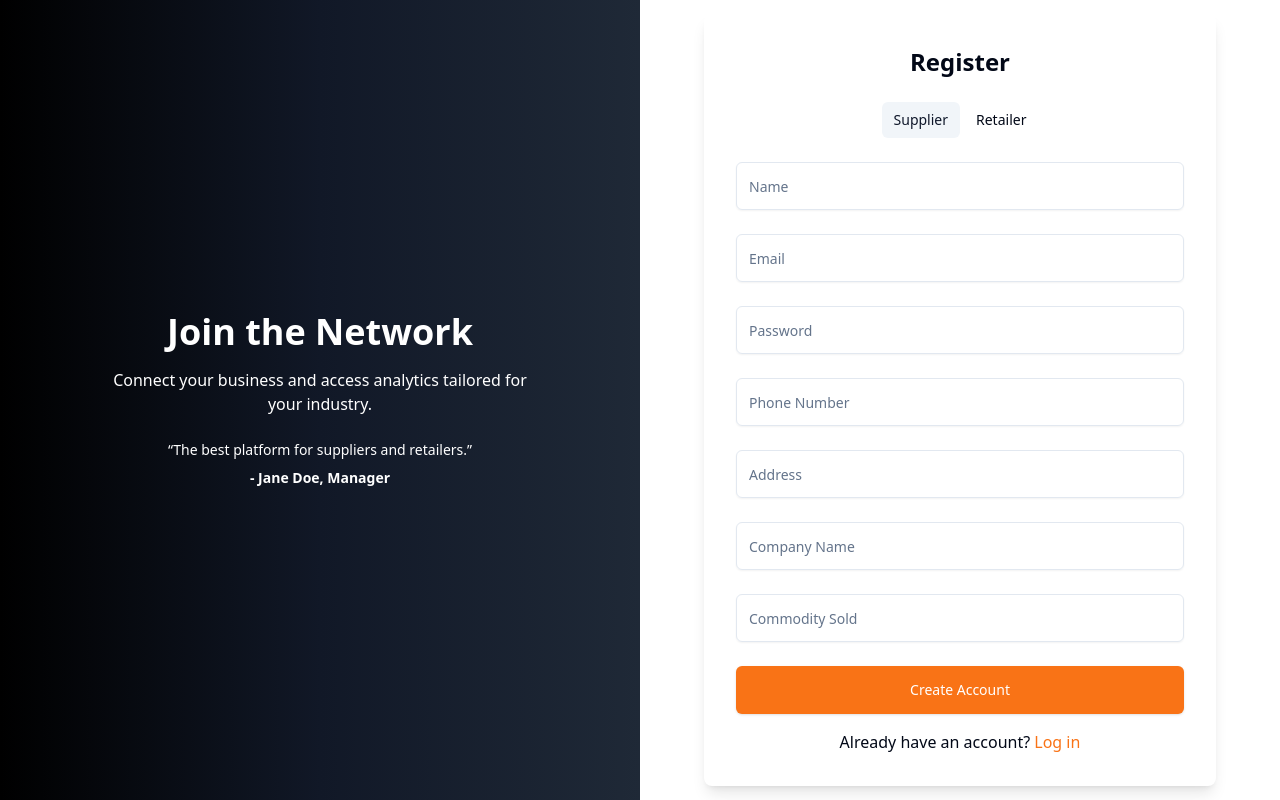
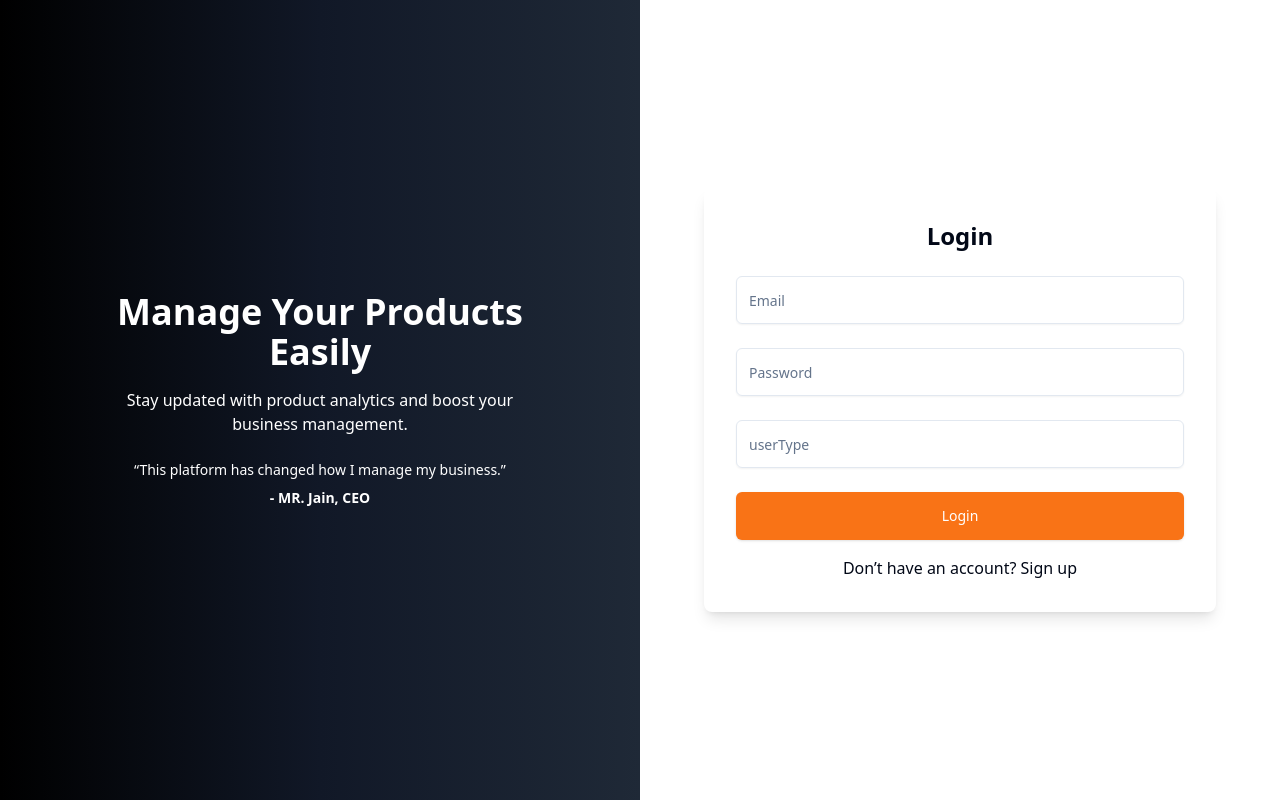
Before and after one commit to amanupadhyay28/ExpiryGuard, a React (Vite) app: page / in a window 1280 px wide. Built offline with nearby package versions, Linux system fonts and the light colour scheme.

Commit message:
added routing

```diff
--- a/src/App.jsx
+++ b/src/App.jsx
@@ -1,5 +1,11 @@
-import React, { useState, useEffect } from "react";
-import { BrowserRouter as Router, Routes, Route } from "react-router-dom";
+import React from "react";
+import {
+  BrowserRouter as Router,
+  Routes,
+  Route,
+  Navigate,
+} from "react-router-dom";
+import { useSelector } from "react-redux";
 import Register from "./pages/auth/Register";
 import Login from "./pages/auth/Login";
 import Sidebar from "./components/custom/Sidebar";
@@ -9,30 +15,62 @@ import Inventory from "./components/custom/Inventory";
 import Redistribution from "./components/custom/Redistribution";
 
 function App() {
-  const [authenticated, setAuthenticated] = useState(false);
+  const isAuthenticated = useSelector((state) => state.auth.isAuthenticated);
 
   return (
-    <>
     <Router>
-        {!authenticated ? (
+      <Routes>
+        {/* Public Routes */}
+        <Route
+          path="/"
+          element={
+            isAuthenticated ? <Navigate to="/dashboard" replace /> : <Login />
+          }
+        />
+        <Route
+          path="/register"
+          element={
+            isAuthenticated ? (
+              <Navigate to="/dashboard" replace />
+            ) : (
               <Register />
-        ) : (
+            )
+          }
+        />
+
+        {/* Protected Routes */}
+        <Route
+          path="/dashboard"
+          element={
+            isAuthenticated ? (
               <div className="flex">
                 <Sidebar />
                 <div className="flex-1 flex flex-col">
                   <Header />
                   <main className="p-4 bg-gray-100 flex-1 overflow-auto">
-                <Routes>
-                  <Route path="/" element={<Dashboard />} />
-                  <Route path="/inventory" element={<Inventory />} />
-                  <Route path="/redistribution" element={<Redistribution />} />
-                </Routes>
+                    <Dashboard />
                   </main>
                 </div>
               </div>
-        )}
+            ) : (
+              <Navigate to="/" replace />
+            )
+          }
+        />
+        <Route
+          path="/inventory"
+          element={
+            isAuthenticated ? <Inventory /> : <Navigate to="/" replace />
+          }
+        />
+        <Route
+          path="/redistribution"
+          element={
+            isAuthenticated ? <Redistribution /> : <Navigate to="/" replace />
+          }
+        />
+      </Routes>
     </Router>
-    </>
   );
 }
 
--- a/src/Redux/reducers/auth.js
+++ b/src/Redux/reducers/auth.js
@@ -3,7 +3,7 @@ import { createSlice } from "@reduxjs/toolkit";
 const initialState = {
   user: null,
   isAuthenticated: null,
-  token: null,
+  authToken: null,
   userMetaData: null,
 };
 
@@ -13,7 +13,6 @@ const storeUserData = async (data) => {
     await localStorage.setItem("email", data?.email);
     await localStorage.setItem("phonenumber", data?.phonenumber);
     await localStorage.setItem("userType", data?.userType);
-
   } catch (e) {
     console.error(e);
   }
@@ -29,9 +28,9 @@ const removeStoreData = () => {
   }
 };
 
-const storeUserMetaData = async(data) => {
+const storeUserMetaData = async (data) => {
   try {
-   await localStorage.setItem("userProfileData", JSON.stringify(data));
+    await localStorage.setItem("userProfileData", JSON.stringify(data));
   } catch (e) {
     console.error(e);
   }
@@ -43,11 +42,12 @@ const authSlice = createSlice({
   reducers: {
     authInit: (state, action) => {
       state.user = action.payload;
-      state.isAuthenticated = !!action.payload.token;
+      state.isAuthenticated = !!action.payload.authtoken;
     },
     setUser: (state, action) => {
       state.user = { ...state.user, ...action.payload };
-      state.isAuthenticated = !!action.payload?.token;
+      console.log("action.payload", action.payload);
+      state.isAuthenticated = !!action.payload?.authToken;
       storeUserData(action.payload);
     },
     removeUser: (state) => {
--- a/src/pages/auth/Login.jsx
+++ b/src/pages/auth/Login.jsx
@@ -5,11 +5,12 @@ import { Input } from "@/components/ui/input";
 import { TailSpin } from "react-loader-spinner";
 import { useLoginUserMutation } from "../../services/common";
 import { useSelector, useDispatch } from "react-redux";
+import { setUser } from "../../Redux/reducers/auth";
 
 function Login() {
   const dispatch = useDispatch();
   const [formData, setFormData] = useState({
-    userType: "supplier",
+    userType: "",
     email: "",
     password: "",
   });
@@ -28,7 +29,8 @@ function Login() {
     try {
       const response = await loginUser(formData).unwrap();
 
-      console.log("resons", response);
+      dispatch(setUser(response));
+      navigate("/dashboard");
     } catch (error) {
       console.error("Login error:", error);
     }
@@ -87,6 +89,15 @@ function Login() {
             required
             className="mb-6 h-12"
           />
+          <Input
+            name="userType"
+            placeholder="userType"
+            type="select"
+            onChange={handleChange}
+            value={formData.userType}
+            required
+            className="mb-6 h-12"
+          />
           <Button
             type="submit"
             variant="default"
@@ -95,11 +106,12 @@ function Login() {
             Login
           </Button>
           <div className="text-center mt-4">
-            <p>
-              Don’t have an account?{" "}
-              <a href="/register" className="text-orange-500">
-                Sign up
-              </a>
+            <p
+              onClick={() => {
+                navigate("/register");
+              }}
+            >
+              Don’t have an account? Sign up
             </p>
           </div>
         </form>
--- a/src/pages/auth/Register.jsx
+++ b/src/pages/auth/Register.jsx
@@ -31,8 +31,8 @@ function Register() {
     e.preventDefault();
     try {
       const response = await registerUser(formData).unwrap();
-
-      console.log("response on registration is ", response);
+      console.log("response is ", response);
+      navigate("/dashboard");
     } catch (error) {
       console.error("Registration error:", error);
     }
@@ -146,11 +146,12 @@ function Register() {
             Create Account
           </Button>
           <div className="text-center mt-4">
-            <p>
-              Already have an account?{" "}
-              <a href="/login" className="text-orange-500">
-                Log in
-              </a>
+            <p
+              onClick={() => {
+                navigate("/");
+              }}
+            >
+              Already have an account? Log in
             </p>
           </div>
         </form>
```
Lines whose indentation alone changed are shown as unchanged.
